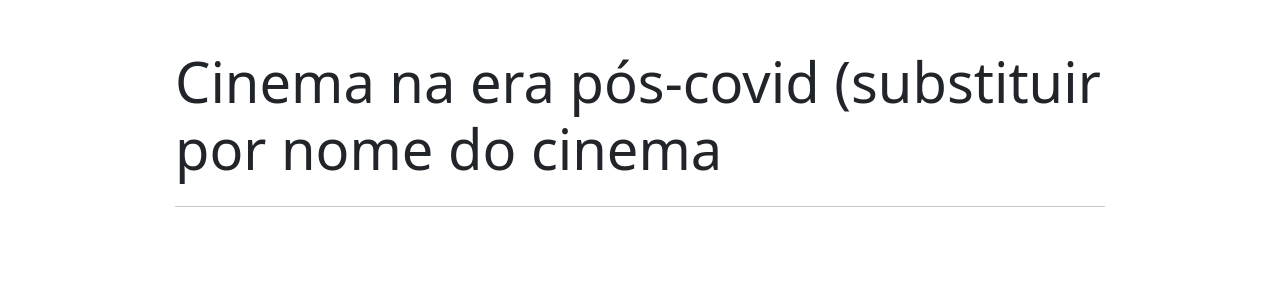
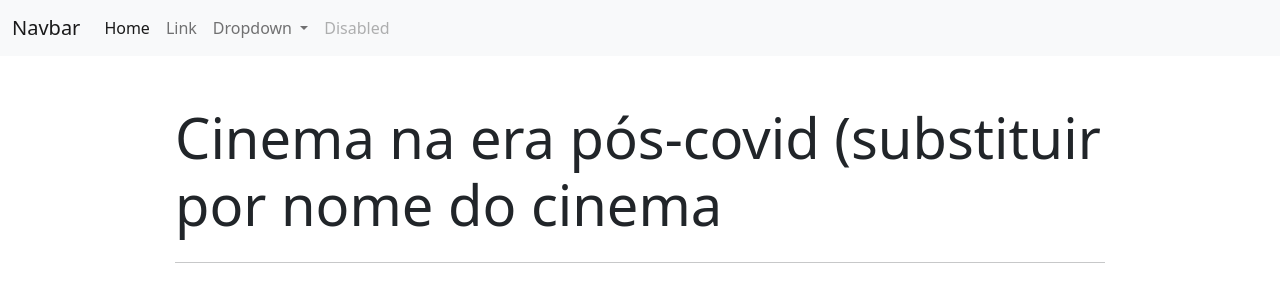
Before and after one commit to pedro-maschio/projetoBD, a Django app: template cinema_app/templates/cinema_app/base.html in a window 1280 px wide. Shown: the top 302 px of the page. Run offline with Django 3.2, Linux system fonts and the light colour scheme; the template is opened without the code that fills it, so the values that code supplies are empty.

Commit message:
Adding navbar

```diff
--- a/cinema_app/templates/cinema_app/base.html
+++ b/cinema_app/templates/cinema_app/base.html
@@ -10,6 +10,44 @@
     <link rel="stylesheet" href="https://cdnjs.cloudflare.com/ajax/libs/font-awesome/6.0.0-beta2/css/all.min.css">
 </head>
 <body>
+    <nav class="navbar navbar-expand-lg navbar-light bg-light">
+        <div class="container-fluid">
+          <a class="navbar-brand" href="#">Navbar</a>
+          <button class="navbar-toggler" type="button" data-bs-toggle="collapse" data-bs-target="#navbarSupportedContent" aria-controls="navbarSupportedContent" aria-expanded="false" aria-label="Toggle navigation">
+            <span class="navbar-toggler-icon"></span>
+          </button>
+          <div class="collapse navbar-collapse" id="navbarSupportedContent">
+            <ul class="navbar-nav me-auto mb-2 mb-lg-0">
+              <li class="nav-item">
+                <a class="nav-link active" aria-current="page" href="#">Home</a>
+              </li>
+              <li class="nav-item">
+                <a class="nav-link" href="#">Link</a>
+              </li>
+              <li class="nav-item dropdown">
+                <a class="nav-link dropdown-toggle" href="#" id="navbarDropdown" role="button" data-bs-toggle="dropdown" aria-expanded="false">
+                  Dropdown
+                </a>
+                <ul class="dropdown-menu" aria-labelledby="navbarDropdown">
+                  <li><a class="dropdown-item" href="#">Action</a></li>
+                  <li><a class="dropdown-item" href="#">Another action</a></li>
+                  <li><hr class="dropdown-divider"></li>
+                  <li><a class="dropdown-item" href="#">Something else here</a></li>
+                </ul>
+              </li>
+              <li class="nav-item">
+                <a class="nav-link disabled">Disabled</a>
+              </li>
+            </ul>
+            <!-- <form class="d-flex">
+              <input class="form-control me-2" type="search" placeholder="Search" aria-label="Search">
+              <button class="btn btn-outline-success" type="submit">Search</button>
+            </form> -->
+          </div>
+        </div>
+      </nav>
+
+
     <div class="container">
         <div class="col-md-10 offset-md-1 mt-5">
             <div class="jumbotron">
```
